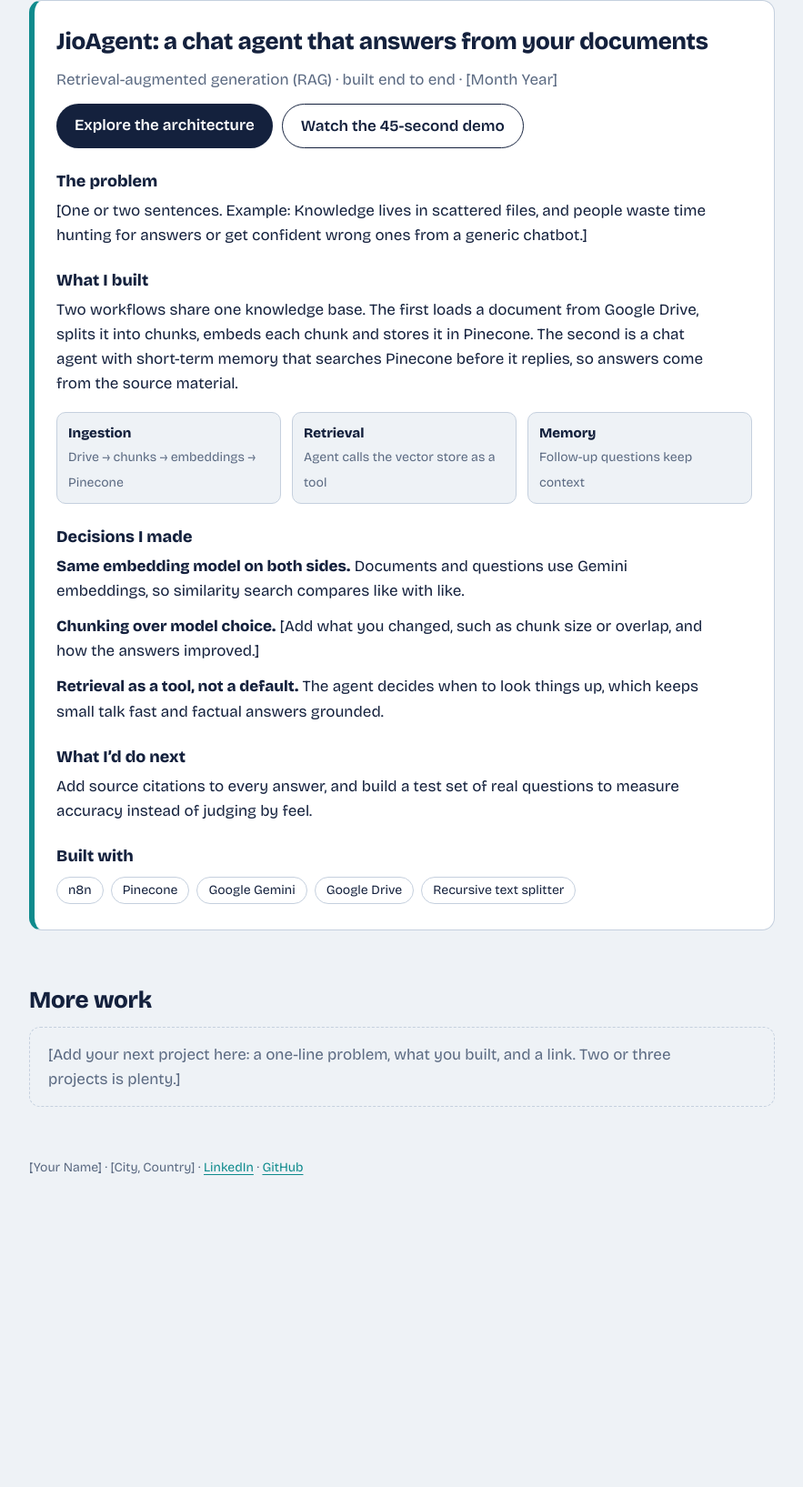
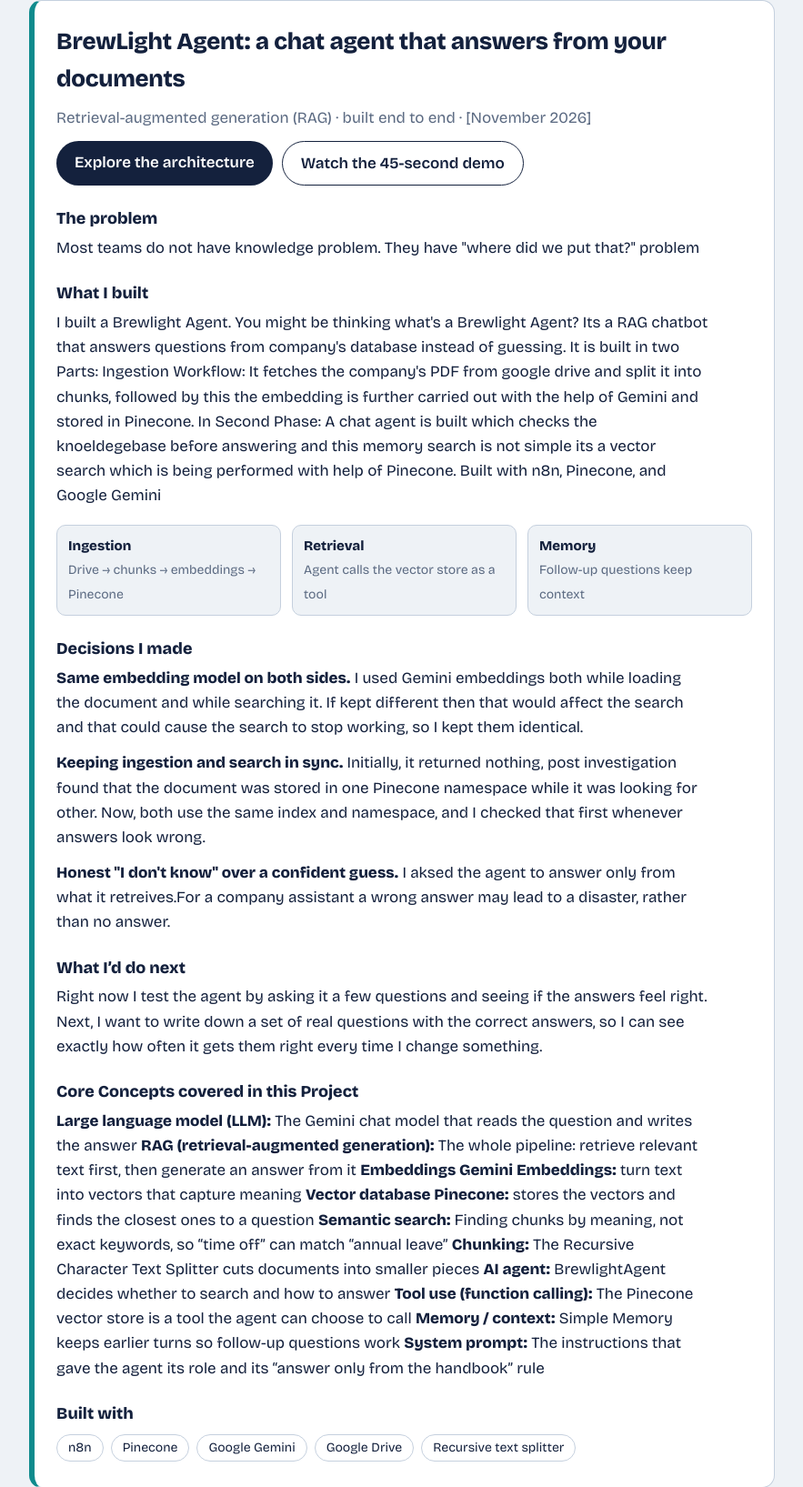
Before and after one commit to yaishwarya2-lang/rag-agent-n8n, a plain HTML site: page docs/index.html in a window 1280 px wide. Shown: the part 462-2097 px from the top of the page at 91% size, without its empty margins (198-1081 px from the left). Before the commit the page ends 1833 px from the top, so only its background shows below. Drawn offline with nearby package versions, Linux system fonts and the light colour scheme.

Commit message:
Update index.html

```diff
--- a/docs/index.html
+++ b/docs/index.html
@@ -3,7 +3,7 @@
 <head>
 <meta charset="utf-8">
 <meta name="viewport" content="width=device-width, initial-scale=1, viewport-fit=cover">
-<title>Your Name | AI Product Manager</title>
+<title>Aisshwarya Yadav | AI Product Manager</title>
 <link href="https://fonts.googleapis.com/css2?family=Bricolage+Grotesque:wght@400;600;800&display=swap" rel="stylesheet">
 <style>
 :root{--bg:#eef2f6;--surface:#fff;--ink:#14213d;--mute:#5b6a82;--line:#c5d0de;--a:#0f8b8d;--btn:#14213d;--btnt:#fff;
@@ -39,28 +39,33 @@ footer{margin-top:56px;font-size:14px;color:var(--mute)}
 <main>
 <header>
   <h1>I turn messy knowledge into AI products people use.</h1>
-  <p>I’m [Your Name], an AI product person who builds the thing before writing the spec. I care about retrieval quality, honest evaluation and products that say “I don’t know” when they should.</p>
+  <p>I’m Aisshwarya Yadav, an AI product person who builds the thing before writing the spec. I care about retrieval quality, honest evaluation and products that say “I don’t know” when they should.</p>
   <div class="cta">
     <a class="btn" href="#rag">See my RAG project</a>
-    <a class="btn o" href="[YOUR LINKEDIN URL]">LinkedIn</a>
-    <a class="btn o" href="mailto:[your@email.com]">Email me</a>
+    <a class="btn o" href="[YOUR LINKEDIN URL]">linkedin.com/in/aisshwaryayadav24</a>
+    <a class="btn o" href="mailto:[your@email.com]">yaishwarya2@gmail.com</a>
   </div>
 </header>
 
 <section id="rag">
   <div class="case">
-    <h2>JioAgent: a chat agent that answers from your documents</h2>
-    <p class="mute">Retrieval-augmented generation (RAG) · built end to end · [Month Year]</p>
+    <h2>BrewLight Agent: a chat agent that answers from your documents</h2>
+    <p class="mute">Retrieval-augmented generation (RAG) · built end to end · [November 2026]</p>
     <div class="cta" style="margin:10px 0 0">
       <a class="btn" href="rag-pipeline.html">Explore the architecture</a>
       <a class="btn o" href="[DEMO VIDEO URL]">Watch the 45-second demo</a>
     </div>
 
     <h3>The problem</h3>
-    <p>[One or two sentences. Example: Knowledge lives in scattered files, and people waste time hunting for answers or get confident wrong ones from a generic chatbot.]</p>
+    <p> Most teams do not have knowledge problem. They have "where did we put that?" problem</p>
 
     <h3>What I built</h3>
-    <p>Two workflows share one knowledge base. The first loads a document from Google Drive, splits it into chunks, embeds each chunk and stores it in Pinecone. The second is a chat agent with short-term memory that searches Pinecone before it replies, so answers come from the source material.</p>
+    <p>I built a Brewlight Agent. You might be thinking what's a Brewlight Agent? Its a RAG chatbot that answers questions from company's database instead of guessing.
+      It is built in two Parts: Ingestion Workflow: It fetches the company's PDF from google drive and split it into chunks, followed by this the embedding is further carried out
+      with the help of Gemini and stored in Pinecone.
+      In Second Phase: A chat agent is built which checks the knoeldegebase before answering and this memory search is not simple its a vector search which is being performed
+      with help of Pinecone.
+      Built with n8n, Pinecone, and Google Gemini</p>
 
     <div class="stats">
       <div><b>Ingestion</b><span>Drive → chunks → embeddings → Pinecone</span></div>
@@ -69,12 +74,25 @@ footer{margin-top:56px;font-size:14px;color:var(--mute)}
     </div>
 
     <h3>Decisions I made</h3>
-    <p><b>Same embedding model on both sides.</b> Documents and questions use Gemini embeddings, so similarity search compares like with like.</p>
-    <p><b>Chunking over model choice.</b> [Add what you changed, such as chunk size or overlap, and how the answers improved.]</p>
-    <p><b>Retrieval as a tool, not a default.</b> The agent decides when to look things up, which keeps small talk fast and factual answers grounded.</p>
+    <p><b>Same embedding model on both sides.</b> I used Gemini embeddings both while loading the document and while searching it. If kept different then that would affect the search and that could cause the search to stop working, so I kept them identical.</p>
+    <p><b>Keeping ingestion and search in sync.</b> Initially, it returned nothing, post investigation found that the document was stored in one Pinecone namespace while it was looking for other. Now, both use the same index and namespace, and I checked that first whenever answers look wrong.</p>
+    <p><b>Honest "I don't know" over a confident guess.</b> I aksed the agent to answer only from what it retreives.For a company assistant a wrong answer may lead to a disaster, rather than no answer.</p>
 
     <h3>What I’d do next</h3>
-    <p>Add source citations to every answer, and build a test set of real questions to measure accuracy instead of judging by feel.</p>
+    <p>Right now I test the agent by asking it a few questions and seeing if the answers feel right. Next, I want to write down a set of real questions with the correct answers, so I can see exactly how often it gets them right every time I change something.</p>
+
+    <h3><b>Core Concepts covered in this Project</b></h3>
+    <p>
+     <b>Large language model (LLM):</b>	The Gemini chat model that reads the question and writes the answer
+     <b>RAG (retrieval-augmented generation):</b>	The whole pipeline: retrieve relevant text first, then generate an answer from it
+     <b>Embeddings	Gemini Embeddings:</b> turn text into vectors that capture meaning
+     <b>Vector database	Pinecone:</b> stores the vectors and finds the closest ones to a question
+     <b>Semantic search:</b>	Finding chunks by meaning, not exact keywords, so “time off” can match “annual leave”
+     <b>Chunking:</b>	The Recursive Character Text Splitter cuts documents into smaller pieces
+     <b>AI agent:</b>	BrewlightAgent decides whether to search and how to answer
+     <b>Tool use (function calling):</b>	The Pinecone vector store is a tool the agent can choose to call
+     <b>Memory / context:</b>	Simple Memory keeps earlier turns so follow-up questions work
+     <b>System prompt:</b>	The instructions that gave the agent its role and its “answer only from the handbook” rule</p>
 
     <h3>Built with</h3>
     <ul class="chips"><li>n8n</li><li>Pinecone</li><li>Google Gemini</li><li>Google Drive</li><li>Recursive text splitter</li></ul>
@@ -87,7 +105,7 @@ footer{margin-top:56px;font-size:14px;color:var(--mute)}
 </section>
 
 <footer>
-  <p>[Your Name] · [City, Country] · <a href="[YOUR LINKEDIN URL]">LinkedIn</a> · <a href="[YOUR GITHUB URL]">GitHub</a></p>
+  <p>Aisshwarya Yadav · Indore,India · <a href="linkedin.com/in/aisshwaryayadav24">LinkedIn</a> · <a href="https://github.com/yaishwarya2-lang">GitHub</a></p>
 </footer>
 </main>
 </body>
```
